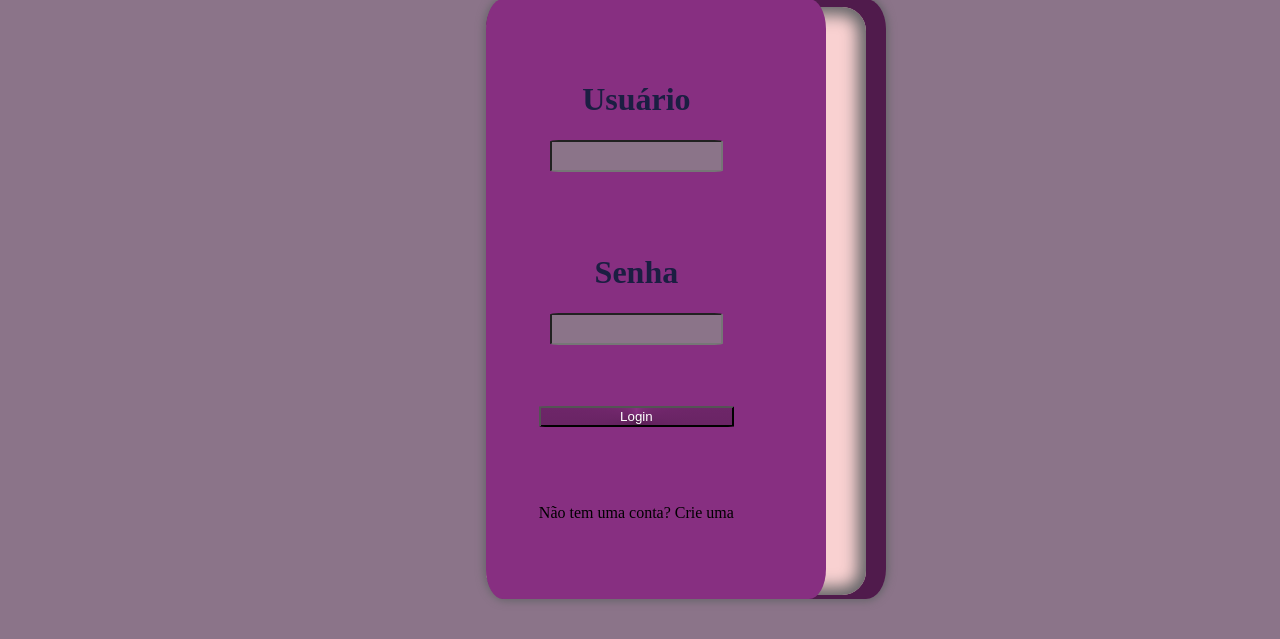
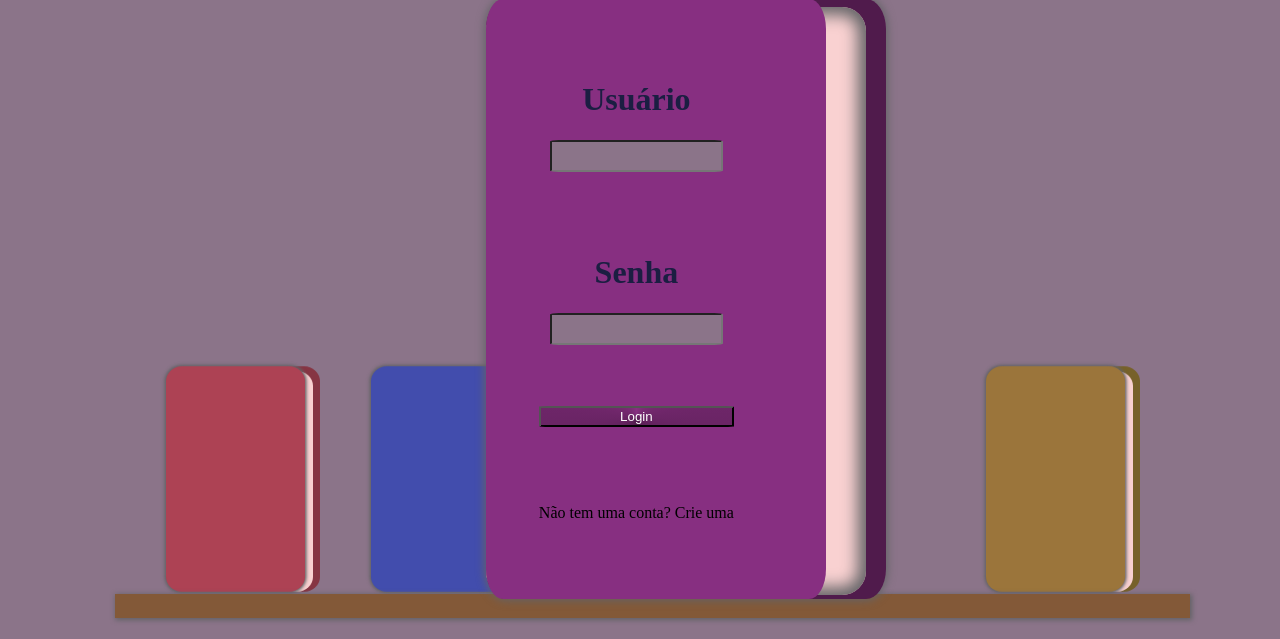
Before and after one commit to BeatrizHCor/KeyBattle-Royale, a PHP site: page /home.html in a window 1280 px wide. Shown: the part 161-800 px from the top of the page. Run offline with PHP 8.4, Linux system fonts and the light colour scheme.

Commit message:
Mais Livros

```diff
--- a/pages/home/home.css
+++ b/pages/home/home.css
@@ -73,6 +73,9 @@ body{
   position: absolute;
   border-radius: 5%;
 }
+#registro{
+  transform: scale(0);
+}
 #side{
   width: 95%;
   height: 98%;
@@ -209,3 +230,84 @@ p{
 cursor: pointer;
 text-align: center;
 }
+#shelf{
+  width: 80%;
+  height: 30%;
+  top: 65%;
+  left: 13%;
+  position: absolute;
+  z-index: -1;
+  display: flex;
+  justify-content: space-between;
+}
+.books{
+  width: 25%;
+  height: 100%;
+  display: flex;
+  transform: rotateX(20deg);
+}
+.books-cover{
+  border-radius: 1em;
+  width: 85%;
+  height: 100%;
+  box-shadow: 0 0 .2em .1em var(--shadow);
+}
+.books-side{
+  width: 15%;
+  height: 98%;
+  top: 2%;
+  left: -8%;
+  background-color: var(--gray);
+  position: relative;
+  border-radius: 0 1em 1em 0;
+  z-index: -2;
+}
+.books-backcover{
+  z-index: -3;
+  border-radius: 1em;
+  width: 25%;
+  height: 100%;
+  left: -25%;
+  position: relative;
+}
+.books:nth-child(2) .books-cover{
+  background-color: #424dad;
+}
+.books:nth-child(3) .books-cover{
+  background-color: #42a6ad;
+}
+.books:nth-child(1) .books-cover{
+  background-color: #ad4254;
+}
+
+
+.books:nth-child(5) .books-cover{
+  background-color: #9b753b;
+}
+.books:nth-child(2) .books-backcover{
+  background-color: #424dad;
+}
+.books:nth-child(3) .books-backcover{
+  background-color: #42a6ad;
+}
+.books:nth-child(1) .books-backcover{
+  background-color: #863543;
+}
+.books:nth-child(4) .books-cover{
+  box-shadow: none;
+}
+.books:nth-child(4) .books-side{
+  background-color: transparent;
+}
+.books:nth-child(5) .books-backcover{
+  background-color: #77612a;
+}
+#shelf-bottom{
+  background-color: #835938;
+  width: 105%;
+  height: 10%;
+  left: -5%;
+  position: absolute;
+  top: 98%;
+  box-shadow: .1em .1em .3em .1em var(--shadow);
+}
--- a/pages/home/home.html
+++ b/pages/home/home.html
@@ -50,14 +50,41 @@
                   <input type="text" />
                 </div>
                 <button>Registrar</button>
-              <p>Ja tem uma conta? Faça Login</p>
+                <p id="Voltar">Ja tem uma conta? Faça Login</p>
               </form>
             </div>
           </div>
-
           <div id="changer-right" class="changer" style="left: 60%; top: 80%">
           </div>
         </div>
+    </div>
+    <div id="shelf">
+      <div class="books">
+        <div class="books-cover"></div>
+        <div class="books-side"></div>
+        <div class="books-backcover"></div>
+      </div>
+      <div class="books">
+        <div class="books-cover"></div>
+        <div class="books-side"></div>
+        <div class="books-backcover"></div>
+      </div>
+        <div class="books">
+        <div class="books-cover"></div>
+        <div class="books-side"></div>
+        <div class="books-backcover"></div>
+        </div>
+        <div class="books">
+          <div class="books-cover"></div>
+          <div class="books-side"></div>
+          <div class="books-backcover"></div>
+          </div>
+          <div class="books">
+        <div class="books-cover"></div>
+        <div class="books-side"></div>
+        <div class="books-backcover"></div>
+      </div>
+      <div id="shelf-bottom"></div>
     </div>
   </body>
   <script src="home.js">
```
Also changed, not shown: other parts of pages/home/home.css (+28 -10 lines), pages/home/home.js (+39 -0 lines). Lines whose indentation alone changed are shown as unchanged.
